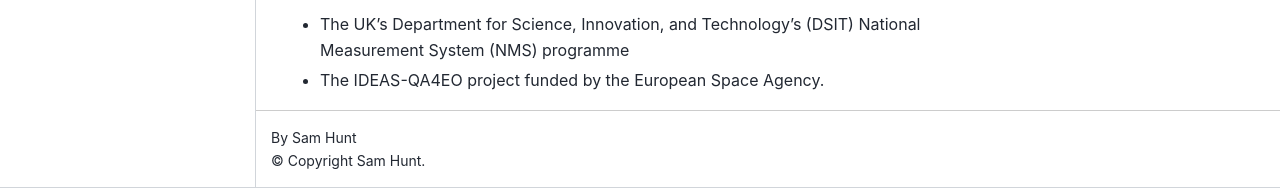
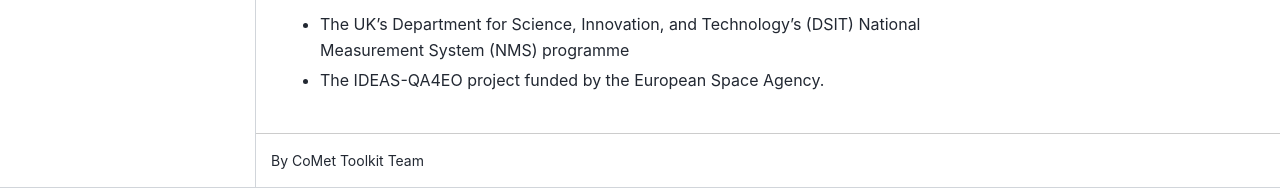
Before and after one commit to comet-toolkit/unc_website, a Sphinx documentation site: the page built from source/index.rst, in a window 1280 px wide and 994 px high. Shown: the part 806-994 px from the top of the window. Built offline with Sphinx 7.4.7 and the Sphinx Book theme 1.1.4, drawn with Linux system fonts in a browser that asks for light colours.

Commit message:
change author name

```diff
--- a/source/conf.py
+++ b/source/conf.py
@@ -40,8 +40,7 @@
 
 # General information about the project.
 project = project_title
-copyright = "Sam Hunt"
-author = "Sam Hunt"
+author = "CoMet Toolkit Team"
 
 # The version info for the project you're documenting, acts as replacement
 # for |version| and |release|, also used in various other places throughout
```
